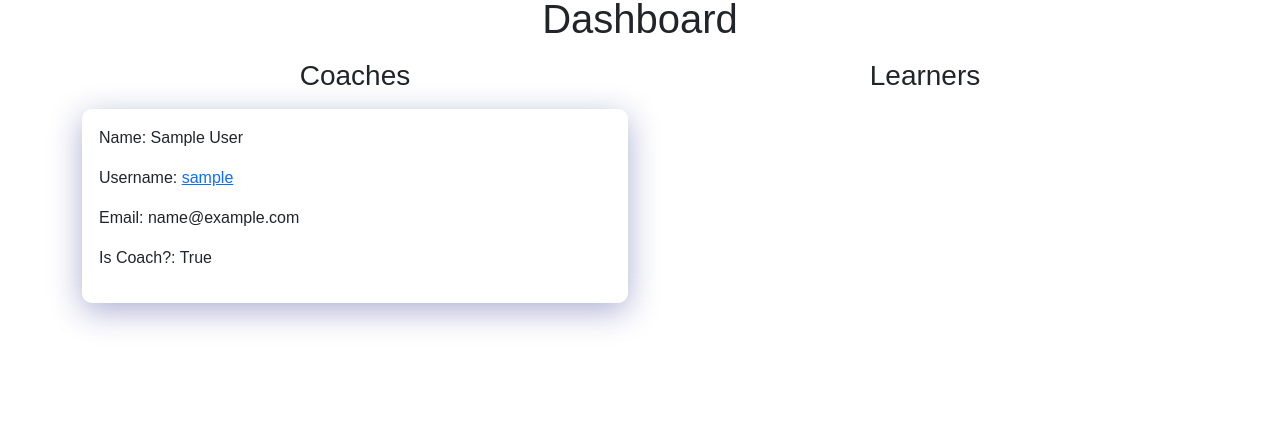
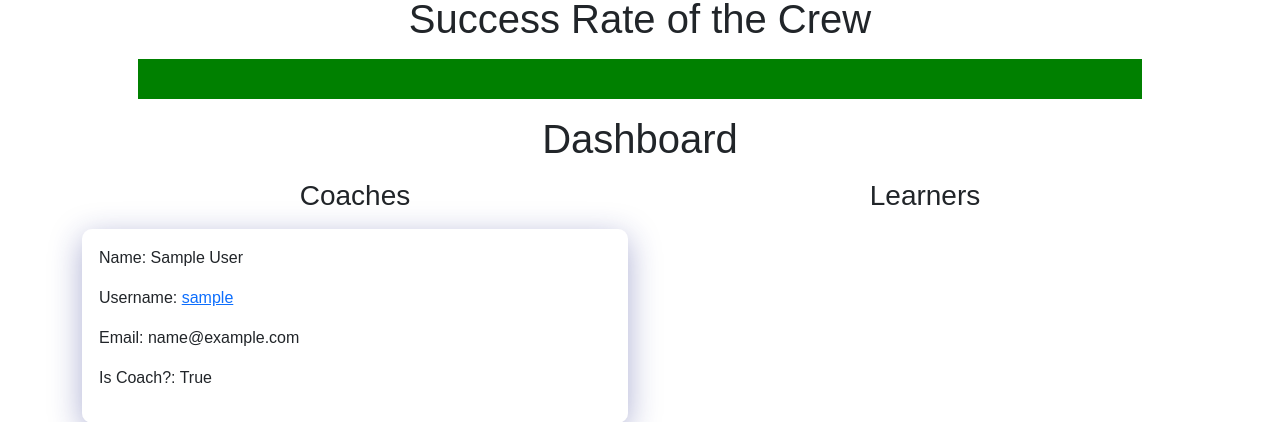
Before and after one commit to halleri000/iHero, a Django app: page /welcome/ in a window 1280 px wide. Shown: the part 339-761 px from the top of the page. Run offline with Django 3.2, Linux system fonts and the light colour scheme; a user stored in the database is signed in; tables that the repository leaves empty hold one stand-in row (values such as "Sample post"); some libraries are stand-ins or nearby versions.

Commit message:
included powerbar in welcome, coaches, learners templates. added status codes to 404 and 500. did subquery to fetch proper tasks for power bars in appropriate views

```diff
--- a/static/style.css
+++ b/static/style.css
@@ -1,22 +1,43 @@
-body{
-	/* background-color: rgb(176, 220, 238); */
-	font-family: 'Noto Sans TC', sans-serif;
+body {
+  /* background-color: rgb(176, 220, 238); */
+  font-family: "Noto Sans TC", sans-serif;
 }
 
-.jumbotron{
-	color:black;
+.jumbotron {
+  color: black;
 }
 
-.card{
-	background: rgba( 255, 255, 255, 0.25 );
-box-shadow: 0 8px 32px 0 rgba( 31, 38, 135, 0.37 );
-backdrop-filter: blur( 4px );
--webkit-backdrop-filter: blur( 4px );
-border-radius: 10px;
-border: 1px solid rgba( 255, 255, 255, 0.18 );
+.card {
+  background: rgba(255, 255, 255, 0.25);
+  box-shadow: 0 8px 32px 0 rgba(31, 38, 135, 0.37);
+  backdrop-filter: blur(4px);
+  -webkit-backdrop-filter: blur(4px);
+  border-radius: 10px;
+  border: 1px solid rgba(255, 255, 255, 0.18);
 }
 
-nav{
-	background: rgb(34,193,195);
-	background: linear-gradient(0deg, rgba(34,193,195,1) 0%, rgba(253,187,45,1) 100%);
+nav {
+  background: rgb(34, 193, 195);
+  background: linear-gradient(0deg, rgba(34, 193, 195, 1) 0%, rgba(253, 187, 45, 1) 100%);
 }
+
+.flex_grandparent {
+  display: flex;
+  justify-content: center;
+}
+.flex_parent {
+  display: flex;
+  height: 40px;
+  width: 90%;
+}
+
+.flex_true {
+  display: inline;
+  background-color: green;
+  flex-grow: 1;
+}
+.flex_false {
+  display: inline;
+  background-color: red;
+  flex-grow: 1;
+}
--- a/templates/base.html
+++ b/templates/base.html
@@ -40,7 +40,7 @@
     </div>
   </nav>
   {% block content %}
- {% endblock %}
+  {% endblock %}
   <script src="https://cdnjs.cloudflare.com/ajax/libs/twitter-bootstrap/5.0.2/js/bootstrap.min.js"
     integrity="sha512-a6ctI6w1kg3J4dSjknHj3aWLEbjitAXAjLDRUxo2wyYmDFRcz2RJuQr5M3Kt8O/TtUSp8n2rAyaXYy1sjoKmrQ=="
     crossorigin="anonymous" referrerpolicy="no-referrer"></script>
--- /dev/null
+++ b/templates/powerbar.html
@@ -0,0 +1,7 @@
+
+
+    {%  if task.completed ==  True %}
+    <div class="flex_true"></div>
+    {%  else  %}
+      <div class="flex_false"></div>
+    {%  endif  %}
--- a/templates/welcome.html
+++ b/templates/welcome.html
@@ -3,6 +3,16 @@
 
 {%  block content  %}
 <div class="container">
+
+  <h1 class="text-center my-3"> Success Rate of the Crew </h1>
+
+  <div class="flex_grandparent">
+    <div class='flex_parent'>
+      {%  for task in tasks  %}
+        {%  include "powerbar.html" with task=task  %}
+      {%  endfor  %}
+    </div>
+  </div>
 
     <h1 class="text-center my-3"> Dashboard </h1>
 
--- a/user_app/views.py
+++ b/user_app/views.py
@@ -109,14 +109,16 @@ class CoachDetailsView(LoginRequiredMixin, View):
 
 @login_required
 def coachList(request):
+  tasks = Task.objects.filter(assigned_to__is_coach=True).order_by('-completed')
   coaches = HeroUser.objects.filter(is_coach=True).order_by('interests')
-  return render(request, 'coaches.html', {'coaches': coaches})
+  return render(request, 'coaches.html', {'coaches': coaches, 'tasks': tasks})
 
 
 @login_required
 def learnerList(request):
   learners = HeroUser.objects.filter(is_coach=False).order_by('interests')
-  return render(request, 'learners.html', {'learners': learners})
+  tasks = Task.objects.filter(assigned_to__is_coach=False).order_by('-completed')
+  return render(request, 'learners.html', {'learners': learners, 'tasks': tasks})
 
 
 def logoutUser(request):
@@ -125,10 +127,11 @@ def logoutUser(request):
 
 
 def handle404error(request, exception):
-  return render(request, '404.html')
+    return render(request, '404.html', status=404)
 
-def handle500error(request, template_name='500.html'):
-  return render(request, '500.html')
+
+def handle500error(request):
+    return render(request, '500.html', status=500)
 
 
 def deleteme(request):
```
Also changed, not shown: templates/coaches.html (+8 -0 lines), templates/learners.html (+8 -0 lines).
